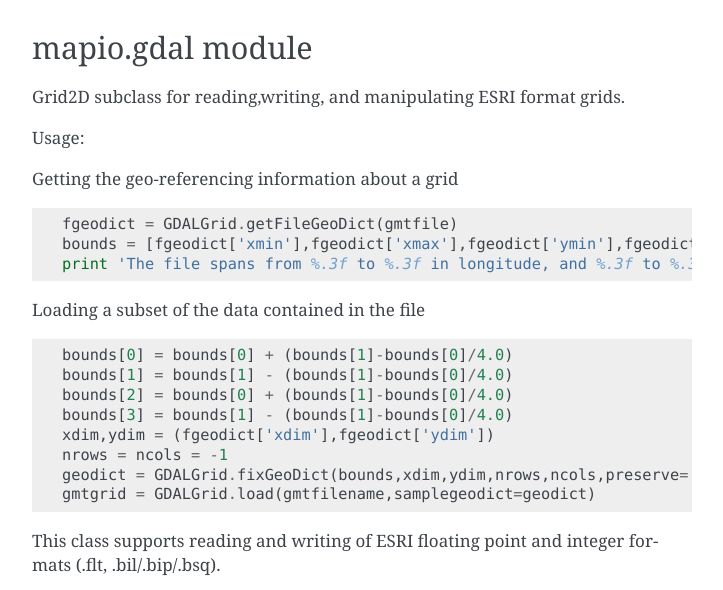
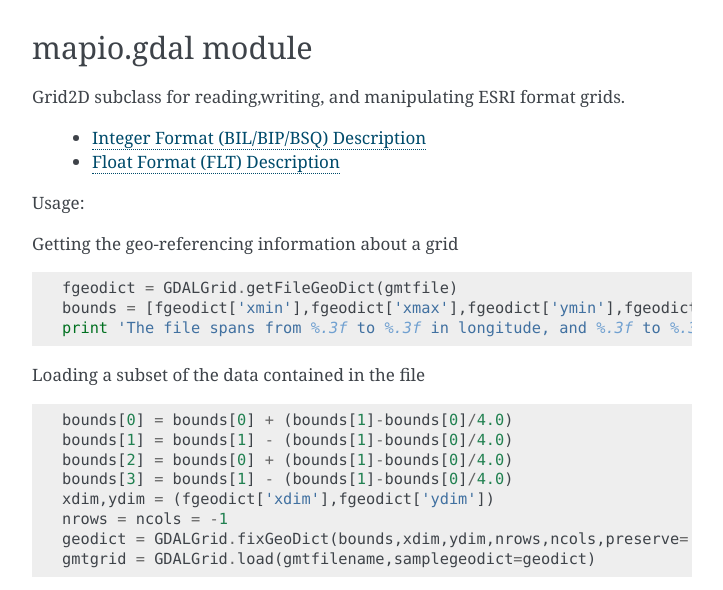
Before and after one commit to usgs/MapIO, a Sphinx documentation site: the page built from rest/source/mapio.rst, in a window 1280 px wide and 900 px high, scrolled down 941 px, cut to the strip 134-724 px from the top of the window. Shown: the whole strip, without its empty margins (388-1111 px from the left). Built offline with Sphinx 7.4.7, drawn with Linux system fonts in a browser that asks for light colours.

Commit message:
Updates to mapio.rst (figured out hyperlinks)

```diff
--- a/rest/source/mapio.rst
+++ b/rest/source/mapio.rst
@@ -52,7 +52,11 @@ writing those grids to disk in standard file formats.  For that, see:
 mapio.gdal module
 --------------------
 
-Grid2D subclass for reading,writing, and manipulating ESRI format grids.
+Grid2D subclass for reading,writing, and manipulating ESRI format
+grids.
+
+ * `Integer Format (BIL/BIP/BSQ) Description <http://webhelp.esri.com/arcgisdesktop/9.3/index.cfm?TopicName=BIL,_BIP,_and_BSQ_raster_files>`_
+ * `Float Format (FLT) Description <http://resources.esri.com/help/9.3/arcgisdesktop/com/gp_toolref/conversion_tools/float_to_raster_conversion_.htm>`_
 
 Usage:
 
```
